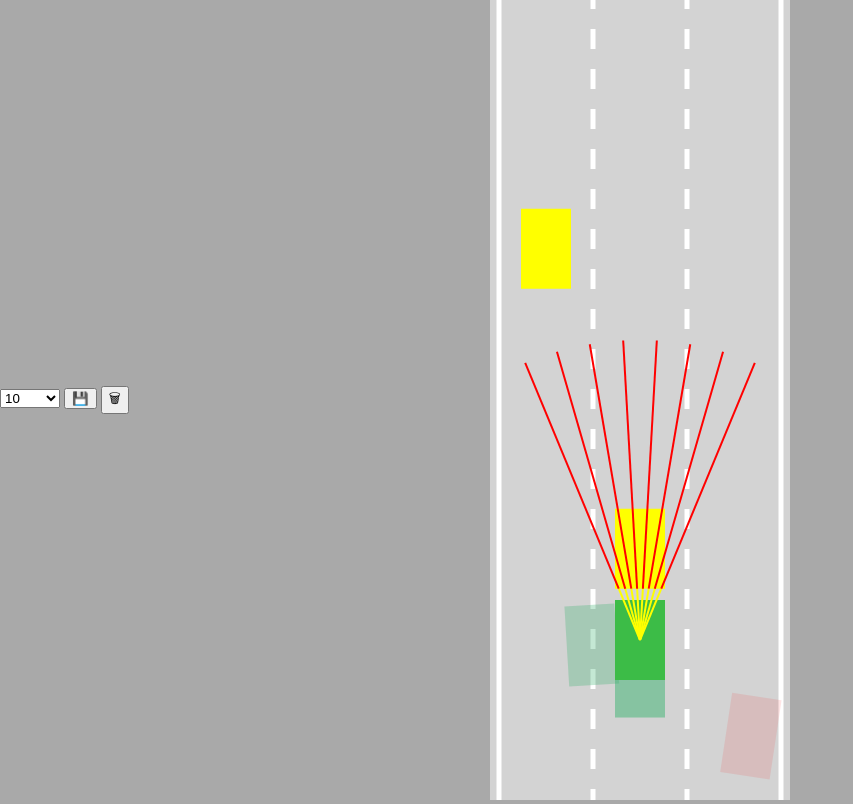
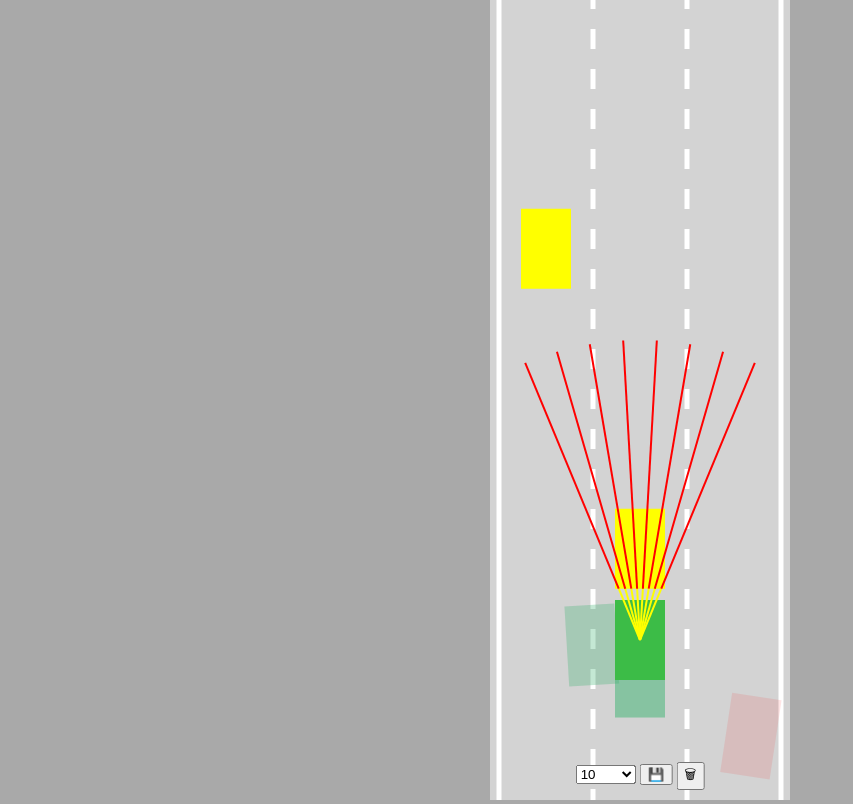
Before and after one commit to Nan0NJ/self-driving-bot, a website built with Vite: page index.html in a window 1280 px wide. Shown: the whole page, without its empty margins (0-853 px from the left). Built offline with nearby package versions, Linux system fonts and the light colour scheme.

Commit message:
Changed HTMl, CSS

```diff
--- a/src/style.css
+++ b/src/style.css
@@ -4,14 +4,15 @@ body{
     overflow:hidden;
     text-align:center;
 }
+
 #VechicleCanvas{
     background:lightgray;
 }
+
 #verticalButtons {
     position: absolute;
-    top: 50%;
-    left: 0;
-    transform: translateY(-50%);
-    /* Make it larger */
+    bottom: 10px;
+    left: 50%;
+    transform: translateX(-50%);
     z-index: 100;
 }
```
